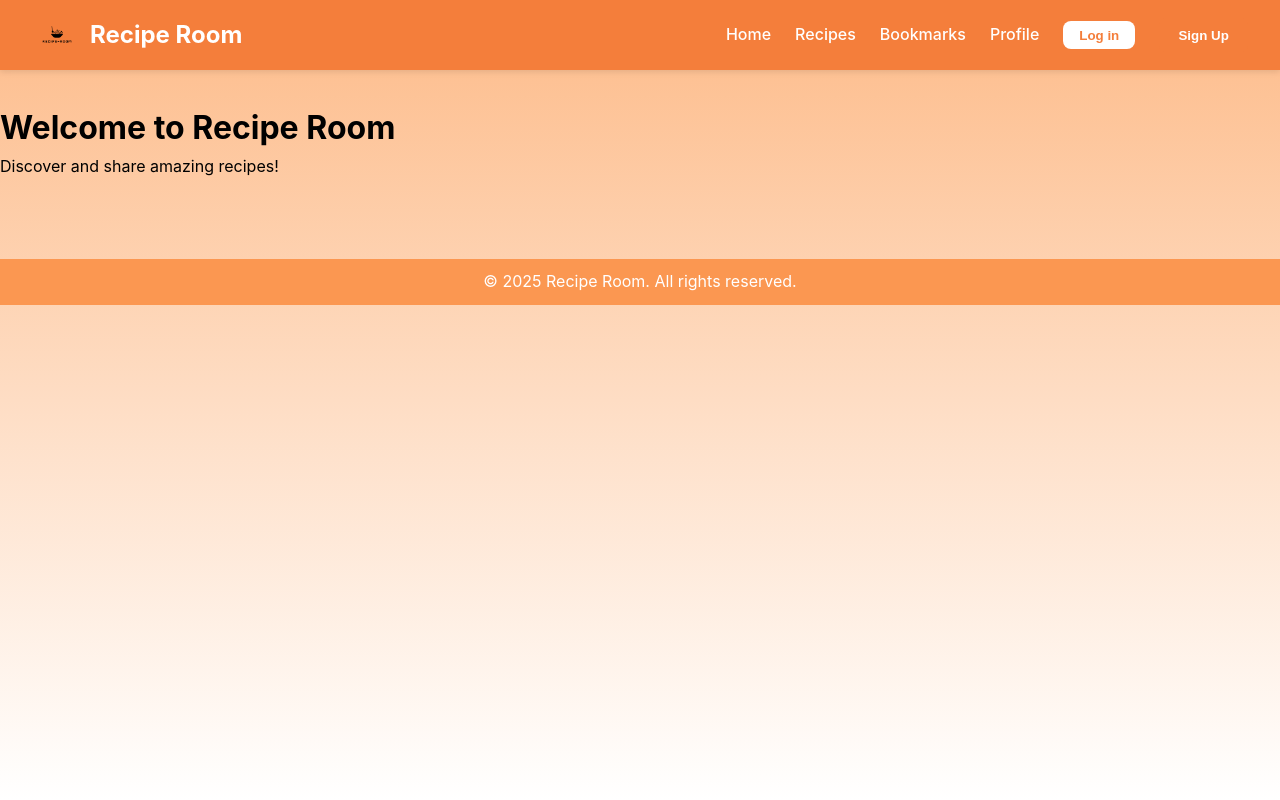
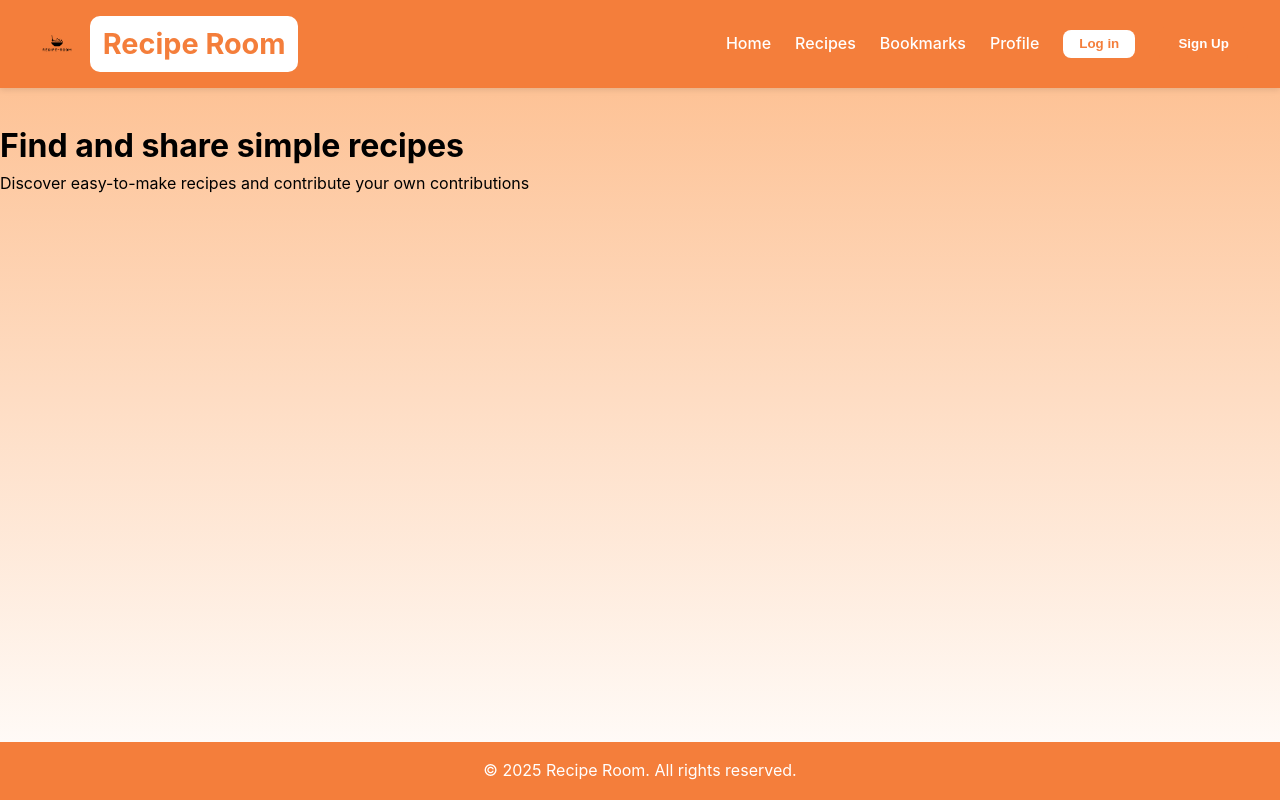
Before and after one commit to olella93/front-end-recipe-room-phase-5, a React (Create React App) app: page / in a window 1280 px wide. Built offline with nearby package versions, Linux system fonts and the light colour scheme; no server answers.

Commit message:
random stylings

```diff
--- a/src/pages/Home.jsx
+++ b/src/pages/Home.jsx
@@ -3,8 +3,8 @@ import React from 'react';
 const Home = () => {
   return (
     <div className="min-h-screen p-8">
-      <h1 className="text-3xl font-bold text-center mb-8">Welcome to Recipe Room</h1>
-      <p className="text-center text-gray-600">Discover and share amazing recipes!</p>
+      <h1 className="text-3xl font-bold text-center mb-8">Find and share simple recipes</h1>
+      <p className="text-center text-gray-600">Discover easy-to-make recipes and contribute your own contributions</p>
     </div>
   );
 };
--- a/src/styles/global.css
+++ b/src/styles/global.css
@@ -1,4 +1,3 @@
-/* ==== GENERAL RESET ==== */
 * {
   margin: 0;
   padding: 0;
@@ -13,7 +12,6 @@ body {
   min-height: 100vh;
 }
 
-/* ==== UTILITY CLASSES ==== */
 .container {
   width: 90%;
   max-width: 1200px;
@@ -85,12 +83,10 @@ body {
   color: #ffffff;
 }
 
-/*main*/
 main {
   padding: 2rem 0;
 }
 
-/*sections*/
 section {
   padding: 2rem 0;
   background-color: #ffffff;
@@ -99,7 +95,6 @@ section {
   box-shadow: 0 2px 8px rgba(0, 0, 0, 0.05);
 }
 
-/*Buttons*/
 button {
   background-color: #f47e3b;
   color: #ffffff;
@@ -115,7 +110,6 @@ button:hover {
   background-color: #fb9751;
 }
 
-/*Inputs*/
 input,
 textarea,
 select {
@@ -134,7 +128,7 @@ select:focus {
   border-color: #f47e3b;
   box-shadow: 0 0 0 2px rgba(244, 126, 59, 0.3);
 }
-/*Footer*/
+
 footer {
   background-color: #f47e3b;
   color: #ffffff;
@@ -163,7 +157,6 @@ a {
   color: inherit;
 }
 
-/* ===== Recipe Card Styles ===== */
 .recipe-card {
   width: 300px;
   background-color: #ffffff;
@@ -240,3 +233,132 @@ footer {
   text-align: center;
   padding: 10px;
 }
+
+.logo-text {
+  font-size: 1.5rem;
+  font-weight: bold;
+  background-color: #f47e3b;
+  color: #ffffff;
+  padding: 0.3rem 0.6rem;
+  border-radius: 8px;
+}
+
+* {
+  margin: 0;
+  padding: 0;
+  box-sizing: border-box;
+}
+
+html, body {
+  height: 100%;
+  font-family: 'Inter', sans-serif;
+  background: linear-gradient(to bottom, #fdbb89, #ffffff);
+  color: #000000;
+  line-height: 1.6;
+  display: flex;
+  flex-direction: column;
+}
+
+#root {
+  display: flex;
+  flex-direction: column;
+  min-height: 100vh;
+  flex: 1;
+}
+
+.navbar {
+  display: flex;
+  justify-content: space-between;
+  align-items: center;
+  background-color: #f47e3b;
+  padding: 1rem 2rem;
+  color: #ffffff;
+  position: sticky;
+  top: 0;
+  z-index: 1000;
+}
+
+.logo-text {
+  font-size: 1.8rem;
+  font-weight: bold;
+  background-color: #ffffff;
+  color: #f47e3b;
+  padding: 0.3rem 0.8rem;
+  border-radius: 10px;
+}
+
+/* === AUTH FORM WRAPPER === */
+.auth-form-wrapper {
+  flex: 1;
+  display: flex;
+  justify-content: center;
+  align-items: center;
+  padding: 2rem;
+}
+
+.auth-form {
+  background-color: #ffffff;
+  padding: 2rem;
+  border-radius: 16px;
+  max-width: 450px;
+  width: 100%;
+  box-shadow: 0 8px 16px rgba(0, 0, 0, 0.1);
+  animation: fadeIn 0.6s ease-in-out;
+}
+
+input,
+textarea,
+select {
+  width: 100%;
+  padding: 0.75rem;
+  border-radius: 8px;
+  border: 1px solid #ccc;
+  font-size: 1rem;
+  margin-bottom: 1.2rem;
+  transition: 0.3s ease;
+}
+
+input:focus,
+textarea:focus,
+select:focus {
+  border-color: #f47e3b;
+  box-shadow: 0 0 0 3px rgba(244, 126, 59, 0.15);
+  outline: none;
+}
+
+/* === BUTTONS === */
+.auth-form button {
+  background-color: #f47e3b;
+  color: #fff;
+  padding: 0.75rem;
+  width: 100%;
+  border: none;
+  border-radius: 8px;
+  font-size: 1rem;
+  cursor: pointer;
+  transition: background 0.3s ease;
+}
+
+.auth-form button:hover {
+  background-color: #fb9751;
+}
+
+
+footer {
+  background-color: #f47e3b;
+  color: white;
+  text-align: center;
+  padding: 1rem;
+  margin-top: auto; /* This pushes it to the bottom */
+}
+
+@keyframes fadeIn {
+  from {
+    opacity: 0;
+    transform: translateY(12px);
+  }
+  to {
+    opacity: 1;
+    transform: translateY(0);
+  }
+}
```
Also changed, not shown: 1 other file (tests, documents, lock files or other folders).
